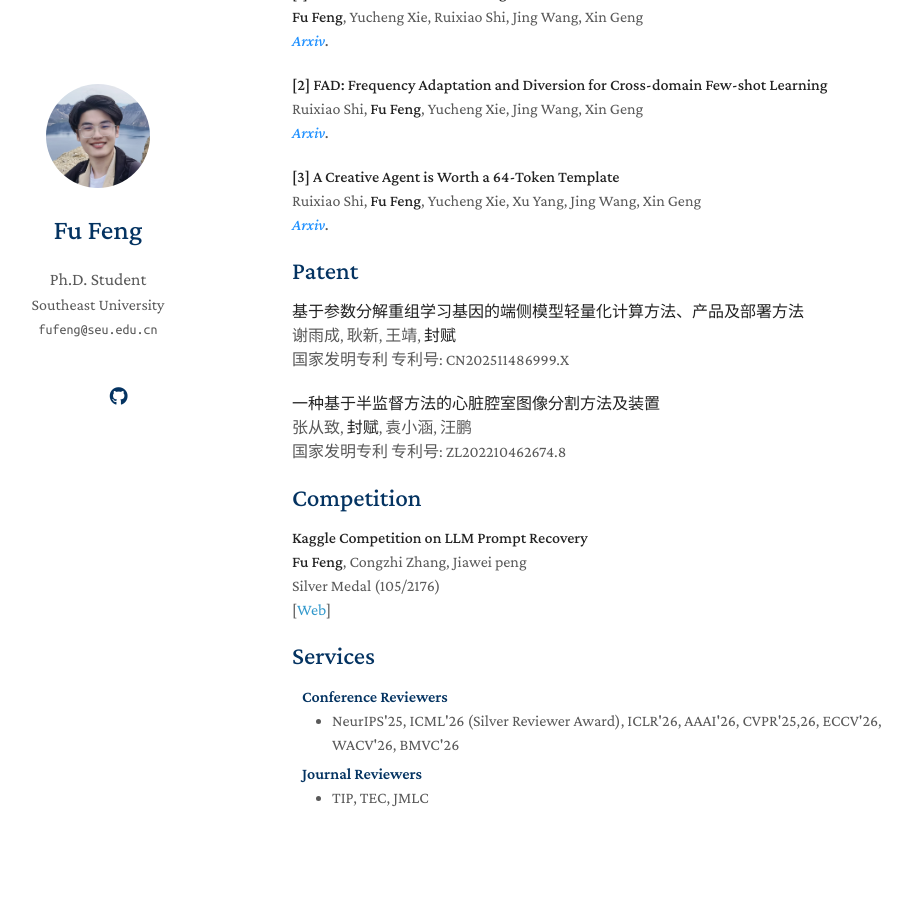
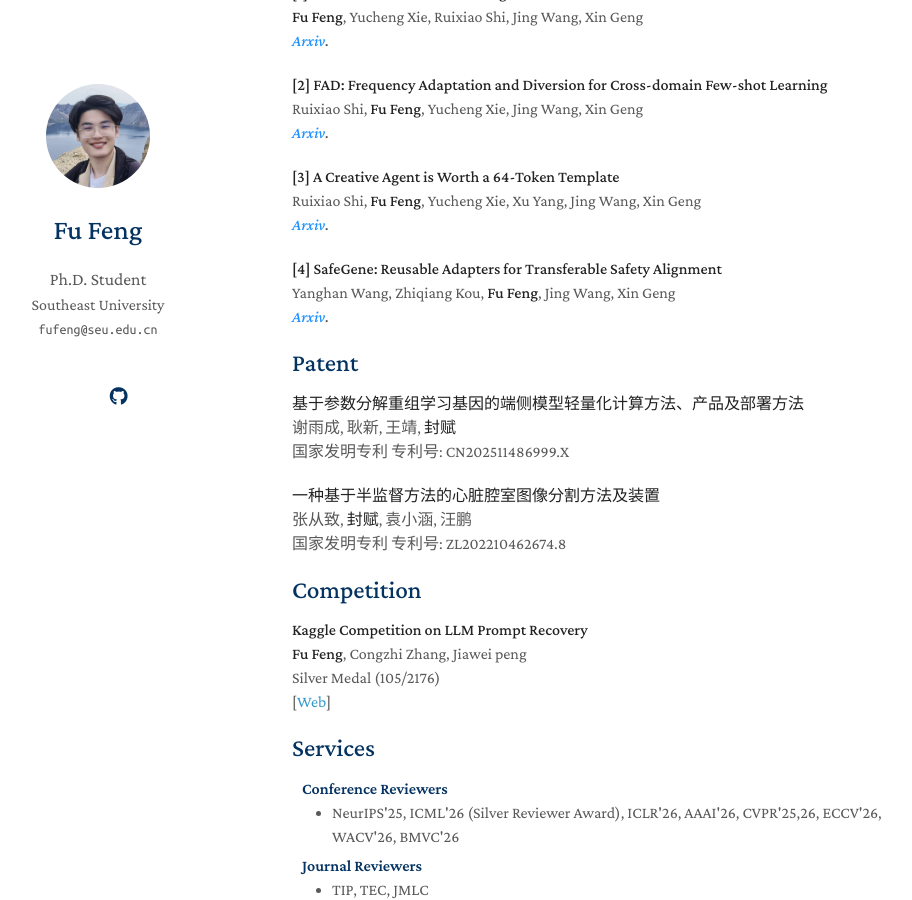
Before and after one commit to fu-feng/fu-feng.github.io, a Jekyll site: the page built from index.md, in a window 1280 px wide and 900 px high, scrolled down 2061 px. Shown: the whole window, without its empty margins (178-1090 px from the left). Built offline with Jekyll 4.4.1, drawn with Linux system fonts in a browser that asks for light colours; nearby versions of some CDN libraries; a style sheet for code colours, icons or effects is not loaded; our own code applies the rules of GitHub Pages for plain Markdown files.

Commit message:
Update index.md

```diff
--- a/index.md
+++ b/index.md
@@ -258,11 +258,20 @@ Ruixiao Shi, <strong>Fu Feng</strong>, Yucheng Xie, Jing Wang, Xin Geng
 Ruixiao Shi, <strong>Fu Feng</strong>, Yucheng Xie, Xu Yang, Jing Wang, Xin Geng
 <br />
 <em><strong><i style="color:#1e90ff">Arxiv</i></strong>.</em>
-<!-- <br />
-   [<a href="https://arxiv.org/abs/2505.08349">Web</a>]
-<br/> -->
 </p>
 </div>
+
+
+[comment]: <> (Arxiv)
+<div class="paper">
+<p><strong>[4] SafeGene: Reusable Adapters for Transferable Safety Alignment</strong>
+<br />
+Yanghan Wang, Zhiqiang Kou, <strong>Fu Feng</strong>, Jing Wang, Xin Geng
+<br />
+<em><strong><i style="color:#1e90ff">Arxiv</i></strong>.</em>
+</p>
+</div>
+
 
 ## Patent
 <div>
```
